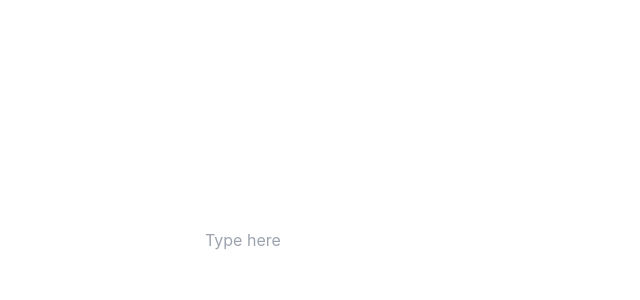
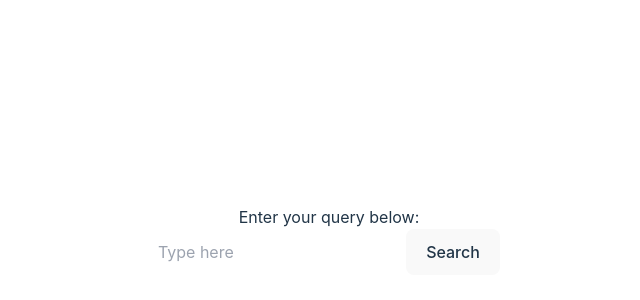
Before and after one commit to shallifi/scrape-congress, a React (Vite) app: page / in a window 1280 px wide. Shown: the part 160-460 px from the top of the page, without its empty margins (311-951 px from the left). Built offline with nearby package versions, Linux system fonts and the light colour scheme.

Commit message:
added button and p tag

```diff
--- a/src/components/QueryInput.tsx
+++ b/src/components/QueryInput.tsx
@@ -1,8 +1,14 @@
 
 
 const QueryInput = () => {
+
+
   return (
+    <div>
+    <p className="text-gray-700">Enter your query below:</p>
     <input type="text" placeholder="Type here" className="input input-bordered w-full max-w-xs" />
+    <button className="btn btn-accent">Search</button>
+    </div>
   )
 }
 
```
